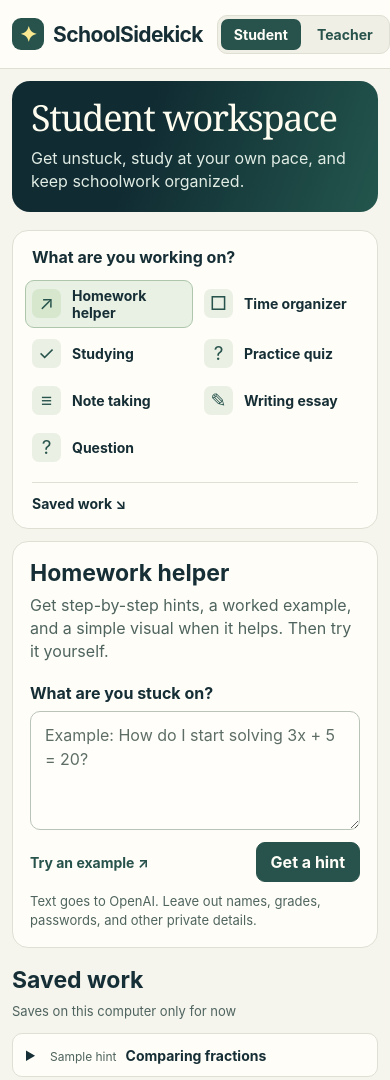
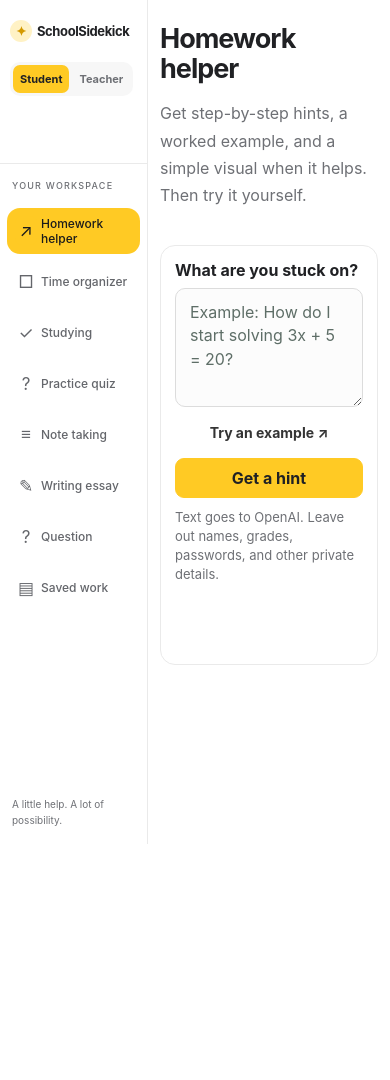
Before and after one commit to ItsEqson/SchoolSidekick, a website with bundled scripts: page public/index.html in a window 390 px wide. After the commit the page ends 844 px from the top, so only its background shows below. Built offline with nearby package versions, Linux system fonts and the light colour scheme.

Commit message:
Add persistent sidebar and dedicated tool sections

```diff
--- a/public/app.js
+++ b/public/app.js
@@ -50,6 +50,7 @@ const teacherTools = {
 const workspace = location.pathname === '/teacher' ? 'teacher' : 'student';
 const isTeacher = workspace === 'teacher';
 const tools = isTeacher ? teacherTools : studentTools;
+tools.saved = { name: 'Saved work', icon: '▤', description: 'Revisit the work you saved on this browser.' };
 const menu = document.querySelector('#tool-menu');
 const form = document.querySelector('#ask-form');
 const question = document.querySelector('#question');
@@ -156,17 +157,25 @@ function showStorageError() {
 
 function selectTool(mode) {
   if (currentMode === mode || asking) return;
-  if (currentMode && currentMode !== 'planner') drafts.set(currentMode, question.value);
+  if (currentMode && !['planner', 'saved'].includes(currentMode)) drafts.set(currentMode, question.value);
   currentMode = mode;
   const tool = tools[mode];
   for (const button of menu.querySelectorAll('button')) {
     button.setAttribute('aria-pressed', button.dataset.mode === mode);
   }
   document.querySelector('#active-tool').textContent = tool.name;
+  document.querySelector('#page-title').textContent = tool.name;
+  document.querySelector('#page-description').textContent = tool.description;
+  document.querySelector('.workspace').hidden = mode === 'saved';
+  document.querySelector('#saved').hidden = mode !== 'saved';
   document.querySelector('#tool-description').textContent = tool.description;
   document.querySelector('#ai-panel').hidden = mode === 'planner';
   document.querySelector('#planner').hidden = mode !== 'planner';
   quizPanel.hidden = mode !== 'quiz' || !hasQuiz;
+  if (mode === 'saved') {
+    renderSaved();
+    return;
+  }
   if (mode === 'planner') {
     renderPlanner();
     return;
--- a/public/index.html
+++ b/public/index.html
@@ -3,7 +3,7 @@
 <head>
   <meta charset="utf-8">
   <meta name="viewport" content="width=device-width, initial-scale=1">
-  <meta name="theme-color" content="#102b32">
+    <meta name="theme-color" content="#ffca24">
   <title>SchoolSidekick</title>
   <link rel="stylesheet" href="/style.css">
   <script type="module" src="/app.js"></script>
@@ -27,10 +27,10 @@
     <div class="work-area">
       <aside class="sidebar">
         <nav aria-labelledby="tool-heading">
-          <h2 id="tool-heading">What are you working on?</h2>
+          <h2 id="tool-heading">Your workspace</h2>
           <div id="tool-menu"></div>
         </nav>
-        <a class="saved-link" href="#saved">Saved work <span aria-hidden="true">↘</span></a>
+        <p class="sidebar-note">A little help. A lot of possibility.</p>
       </aside>
 
       <section class="workspace" aria-labelledby="active-tool">
@@ -86,7 +86,7 @@
       </section>
     </div>
 
-    <section class="saved" id="saved" aria-labelledby="saved-title">
+    <section class="saved" id="saved" aria-labelledby="saved-title" hidden>
       <div class="saved-heading">
         <h2 id="saved-title">Saved work</h2>
         <p>Saves on this computer only for now</p>
--- a/public/style.css
+++ b/public/style.css
@@ -1,13 +1,13 @@
 :root {
-  color: #162e35;
-  background: #f5f4ed;
+  color: #202124;
+  background: #fff;
   font-family: Inter, "Segoe UI", sans-serif;
-  --ink: #162e35;
-  --teal: #28534c;
-  --line: #dfdfd4;
-  --muted: #4f645f;
-  --paper: #fffdf7;
-  --green: #e9f1e4;
+  --ink: #202124;
+  --teal: #343434;
+  --line: #eaeaea;
+  --muted: #6e7075;
+  --paper: #fff;
+  --green: #fff6d9;
 }
 * { box-sizing: border-box; }
 [hidden] { display: none !important; }
@@ -140,3 +140,60 @@ summary strong { font-size: 14px; }
   .roles a { padding-inline: 7px; }
   .event-fields { align-items: stretch; flex-direction: column; }
 }
+
+/* App shell: persistent navigation and one dedicated section at a time. */
+.site-header { position: fixed; inset: 0 auto auto 0; width: 276px; height: 164px; border-right: 1px solid var(--line); z-index: 2; }
+.header-inner { width: auto; margin: 0; padding: 28px 22px 20px; display: flex; flex-direction: column; align-items: stretch; gap: 20px; }
+.brand { font-size: 23px; letter-spacing: -1px; }
+.brand span { background: #fff2c5; color: #d49a00; border-radius: 50%; }
+.roles { align-self: flex-start; background: #f7f7f7; border: 0; }
+.roles a { color: var(--muted); font-size: 12px; }
+.roles a[aria-current] { color: #202124; background: #ffca24; }
+.sidebar { position: fixed; inset: 164px auto 0 0; width: 276px; border: 0; border-right: 1px solid var(--line); border-radius: 0; padding: 20px 12px; overflow-y: auto; display: flex; flex-direction: column; z-index: 2; }
+.sidebar h2 { text-transform: uppercase; letter-spacing: 1.2px; font-size: 11px; font-weight: 500; color: var(--muted); margin: 0 12px 16px; }
+#tool-menu { gap: 5px; }
+#tool-menu button { padding: 10px 12px; border-radius: 13px; color: #64666b; font-size: 15px; gap: 8px; min-height: 46px; }
+#tool-menu button strong { font-weight: 500; }
+#tool-menu button span { background: transparent; color: inherit; font-size: 20px; }
+#tool-menu button[aria-pressed="true"], #tool-menu button[aria-pressed="true"] span { background: #ffca24; color: #1b1b1b; border-color: transparent; }
+#tool-menu button:hover:enabled { background: #fff3c7; }
+.sidebar-note { margin: auto 12px 0; padding-top: 36px; font-size: 12px; line-height: 1.6; color: var(--muted); }
+.layout { width: auto; margin-left: 276px; padding: 52px clamp(24px, 5vw, 80px) 64px; }
+.intro { background: none; color: var(--ink); padding: 0 0 36px; border-radius: 0; }
+.intro h1 { font-family: inherit; font-weight: 750; font-size: clamp(32px, 4vw, 54px); line-height: 1.12; letter-spacing: -2px; }
+.intro p { color: var(--muted); max-width: 680px; margin-top: 16px; line-height: 1.7; }
+.work-area { display: block; margin: 0; }
+.workspace { border-radius: 22px; padding: clamp(20px, 3vw, 36px); min-height: 420px; }
+.workspace > h2, .tool-description { display: none; }
+textarea, #event-title { background: #fcfcfc; border-color: #dcdcdc; }
+.primary { background: #ffca24; color: #202124; border-color: #ffca24; }
+.primary:hover:enabled { background: #f1bc12; }
+.answer { background: #fff9e8; padding: 22px; }
+.saved { min-height: 420px; }
+.saved-heading h2 { font-size: 20px; }
+@media (max-width: 760px) {
+  .site-header, .sidebar { width: 212px; }
+  .header-inner { padding-inline: 14px; }
+  .brand { font-size: 18px; letter-spacing: -.7px; }
+  .brand span { flex-shrink: 0; }
+  .layout { margin-left: 212px; padding: 28px 20px; }
+  #tool-menu { grid-template-columns: 1fr; }
+  #tool-menu button { font-size: 13px; padding: 7px; }
+}
+@media (max-width: 520px) {
+  .site-header, .sidebar { width: 148px; }
+  .header-inner { padding: 20px 10px; }
+  .brand { font-size: 13px; gap: 5px; letter-spacing: -.4px; }
+  .brand span { width: 22px; height: 22px; }
+  .roles a { padding: 7px; font-size: 11px; }
+  .sidebar { padding: 16px 7px; }
+  .sidebar h2 { margin-inline: 5px; font-size: 9px; }
+  #tool-menu button { grid-template-columns: 22px minmax(0, 1fr); gap: 4px; font-size: 12px; }
+  #tool-menu button span { width: 22px; font-size: 17px; }
+  .layout { margin-left: 148px; padding: 24px 12px; }
+  .intro h1 { font-size: 27px; letter-spacing: -1px; overflow-wrap: anywhere; }
+  .workspace { padding: 14px; border-radius: 15px; }
+  .saved-items { grid-template-columns: 1fr; }
+  .form-actions { align-items: stretch; flex-direction: column; }
+  .sidebar-note { margin-inline: 5px; font-size: 10px; }
+}
```
Also changed, not shown: NOTES.md (+2 -0 lines), test/follow-up.test.js (+8 -0 lines).
